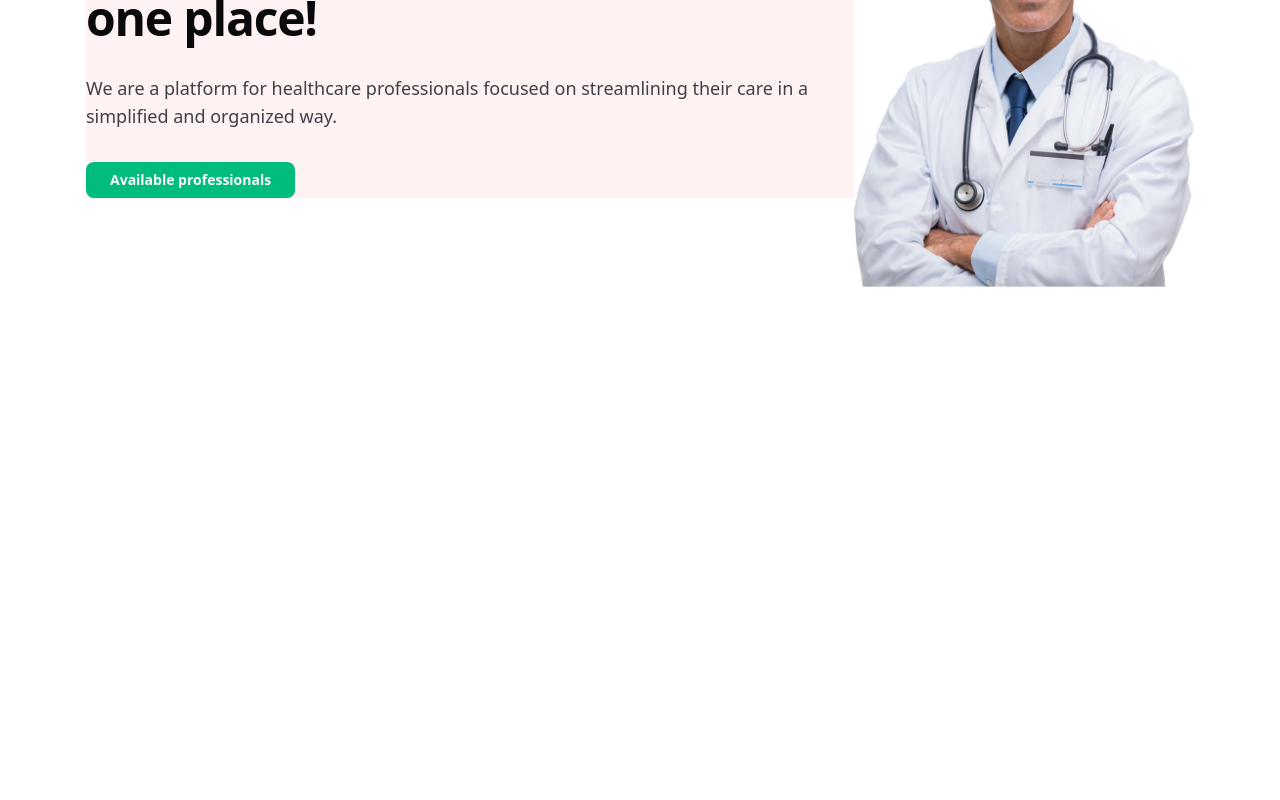
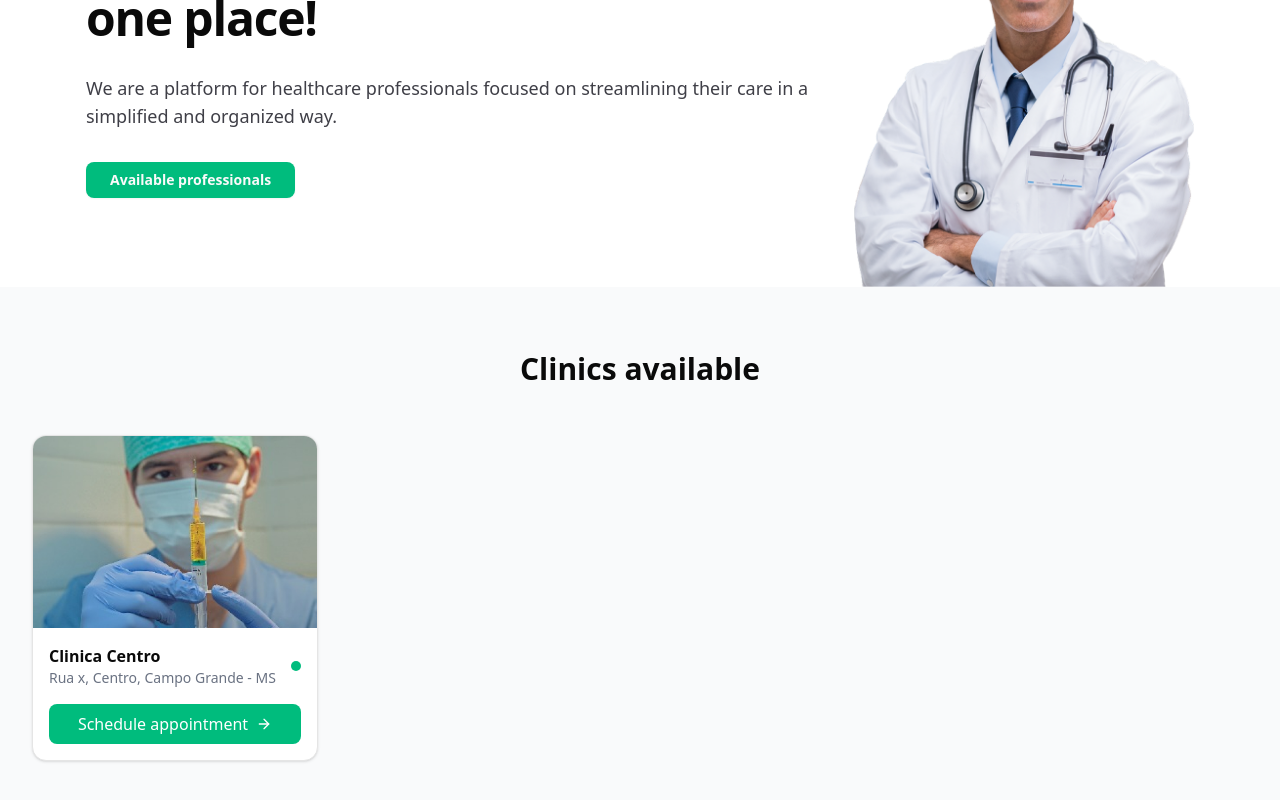
Before and after one commit to Aleydon/Odonto-Pro, a Next.js app: page / in a window 1280 px wide. Shown: the part 224-1024 px from the top of the page. Before the commit the page ends 800 px from the top, so only its background shows below. Built offline with nearby package versions, Linux system fonts and the light colour scheme.

Commit message:
feat(professional): professional component
created professional component with grid layout

```diff
--- a/src/app/(public)/_components/hero.tsx
+++ b/src/app/(public)/_components/hero.tsx
@@ -4,10 +4,10 @@ import { Button } from '@/components/ui/button';
 
 export function Hero() {
   return (
-    <section className="bg-green-50 h-20">
-      <div className="container mx-auto px-4 pt-20 sm:px-6 lg:px-8">
+    <section>
+      <div className="container mx-auto px-4 pt-20 pb-4 sm:pb-0 sm:px-6 lg:px-8">
         <main className="flex items-center justify-center">
-          <article className="flex-2 space-y-8 bg-red-50 max-w-3xl">
+          <article className="flex-2 space-y-8 max-w-3xl">
             <h1 className="text-3xl font-bold lg:text-5xl max-w-2xl tracking-tight">
               Find the best professionals in one place!
             </h1>
@@ -21,9 +21,9 @@ export function Hero() {
           </article>
           <div className="hidden lg:block">
             <Image
+              className="object-contain"
               src="/doctor-hero.png"
               priority
-              objectFit="contain"
               quality={100}
               width={340}
               height={400}
--- /dev/null
+++ b/src/app/(public)/_components/professionals.tsx
@@ -0,0 +1,52 @@
+import { ArrowRight } from 'lucide-react';
+import Image from 'next/image';
+import Link from 'next/link';
+
+import { Card, CardContent } from '@/components/ui/card';
+
+export function Professionals() {
+  return (
+    <section className="bg-gray-50 py-16">
+      <div className="container mx-auto px-4 sm:px-6 lg:px-8">
+        <h2 className="text-3xl text-center mb-12 font-bold">
+          Clinics available
+        </h2>
+        <section className="grid grid-cols-1 gap-6 sm:grid-cols-2 lg:grid-cols-4">
+          <Card className="overflow-hidden p-0">
+            <CardContent className="p-0">
+              <div className="relative h-48 w-full">
+                <Image
+                  className="object-cover"
+                  src="/doctor.png"
+                  alt="Professional"
+                  priority
+                  fill
+                />
+              </div>
+              <div className="p-4 space-y-4">
+                <div className="flex items-center justify-between">
+                  <div>
+                    <h3 className="font-semibold">Clinica Centro</h3>
+                    <p className="text-sm text-gray-500">
+                      Rua x, Centro, Campo Grande - MS
+                    </p>
+                  </div>
+                  <div className="w-2.5 h-2.5 rounded-full bg-emerald-500"></div>
+                </div>
+                <Link
+                  className="flex items-center justify-center w-full bg-emerald-500
+                  hover:bg-emerald-400 transition-all duration-200  text-white py-2 rounded-md text-sm font-medium
+                  md:text-base"
+                  href="#"
+                >
+                  Schedule appointment
+                  <ArrowRight className="ml-2 h-4 w-4" />
+                </Link>
+              </div>
+            </CardContent>
+          </Card>
+        </section>
+      </div>
+    </section>
+  );
+}
--- a/src/app/(public)/page.tsx
+++ b/src/app/(public)/page.tsx
@@ -1,5 +1,6 @@
 import { Header } from './_components/header';
 import { Hero } from './_components/hero';
+import { Professionals } from './_components/professionals';
 
 export default function Page() {
   return (
@@ -8,6 +9,9 @@ export default function Page() {
       <div>
         <Hero />
       </div>
+      <div>
+        <Professionals />
+      </div>
     </div>
   );
 }
--- /dev/null
+++ b/src/components/ui/card.tsx
@@ -0,0 +1,92 @@
+import * as React from 'react';
+
+import { cn } from '@/lib/utils';
+
+function Card({ className, ...props }: React.ComponentProps<'div'>) {
+  return (
+    <div
+      data-slot="card"
+      className={cn(
+        'bg-card text-card-foreground flex flex-col gap-6 rounded-xl border py-6 shadow-sm',
+        className
+      )}
+      {...props}
+    />
+  );
+}
+
+function CardHeader({ className, ...props }: React.ComponentProps<'div'>) {
+  return (
+    <div
+      data-slot="card-header"
+      className={cn(
+        '@container/card-header grid auto-rows-min grid-rows-[auto_auto] items-start gap-1.5 px-6 has-data-[slot=card-action]:grid-cols-[1fr_auto] [.border-b]:pb-6',
+        className
+      )}
+      {...props}
+    />
+  );
+}
+
+function CardTitle({ className, ...props }: React.ComponentProps<'div'>) {
+  return (
+    <div
+      data-slot="card-title"
+      className={cn('leading-none font-semibold', className)}
+      {...props}
+    />
+  );
+}
+
+function CardDescription({ className, ...props }: React.ComponentProps<'div'>) {
+  return (
+    <div
+      data-slot="card-description"
+      className={cn('text-muted-foreground text-sm', className)}
+      {...props}
+    />
+  );
+}
+
+function CardAction({ className, ...props }: React.ComponentProps<'div'>) {
+  return (
+    <div
+      data-slot="card-action"
+      className={cn(
+        'col-start-2 row-span-2 row-start-1 self-start justify-self-end',
+        className
+      )}
+      {...props}
+    />
+  );
+}
+
+function CardContent({ className, ...props }: React.ComponentProps<'div'>) {
+  return (
+    <div
+      data-slot="card-content"
+      className={cn('px-6', className)}
+      {...props}
+    />
+  );
+}
+
+function CardFooter({ className, ...props }: React.ComponentProps<'div'>) {
+  return (
+    <div
+      data-slot="card-footer"
+      className={cn('flex items-center px-6 [.border-t]:pt-6', className)}
+      {...props}
+    />
+  );
+}
+
+export {
+  Card,
+  CardAction,
+  CardContent,
+  CardDescription,
+  CardFooter,
+  CardHeader,
+  CardTitle
+};
```
